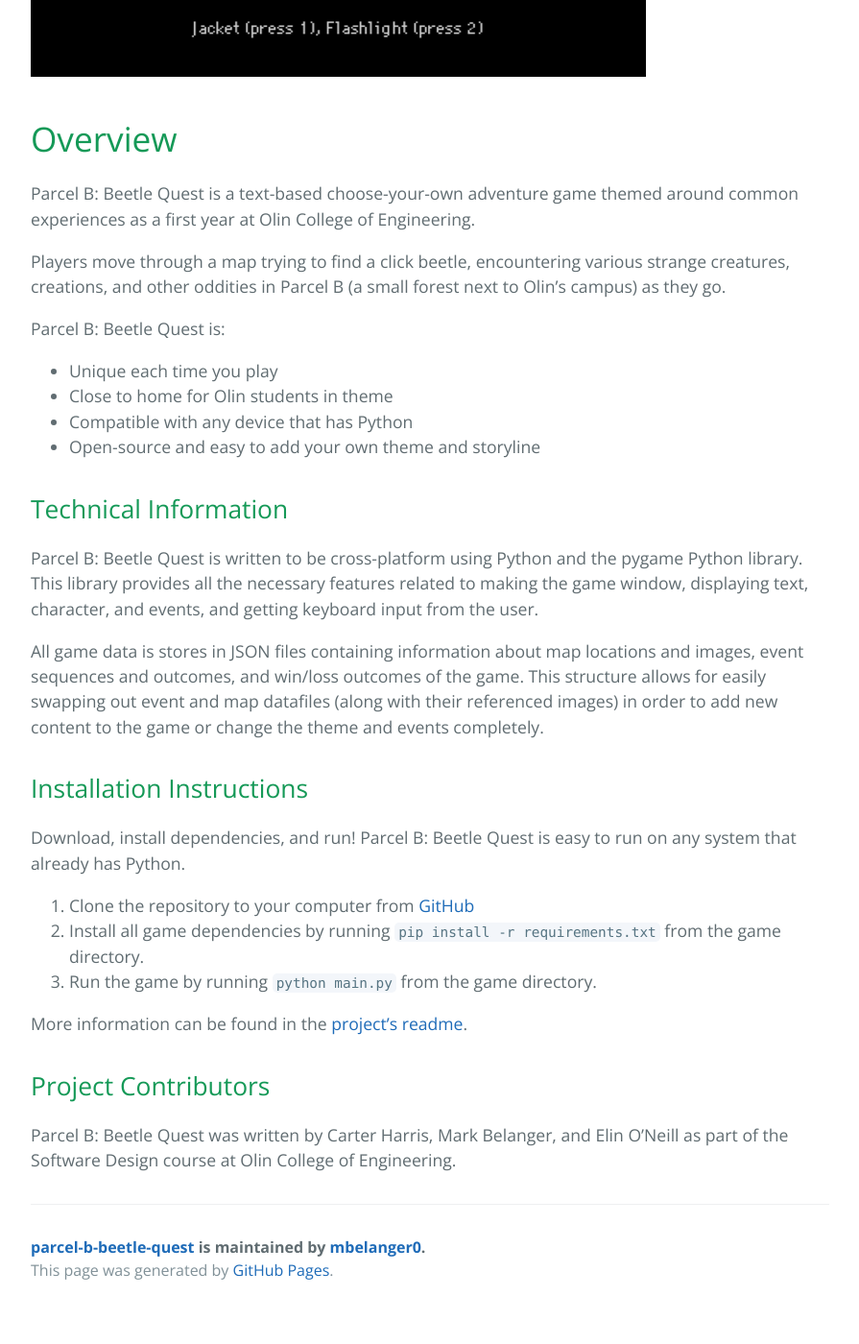
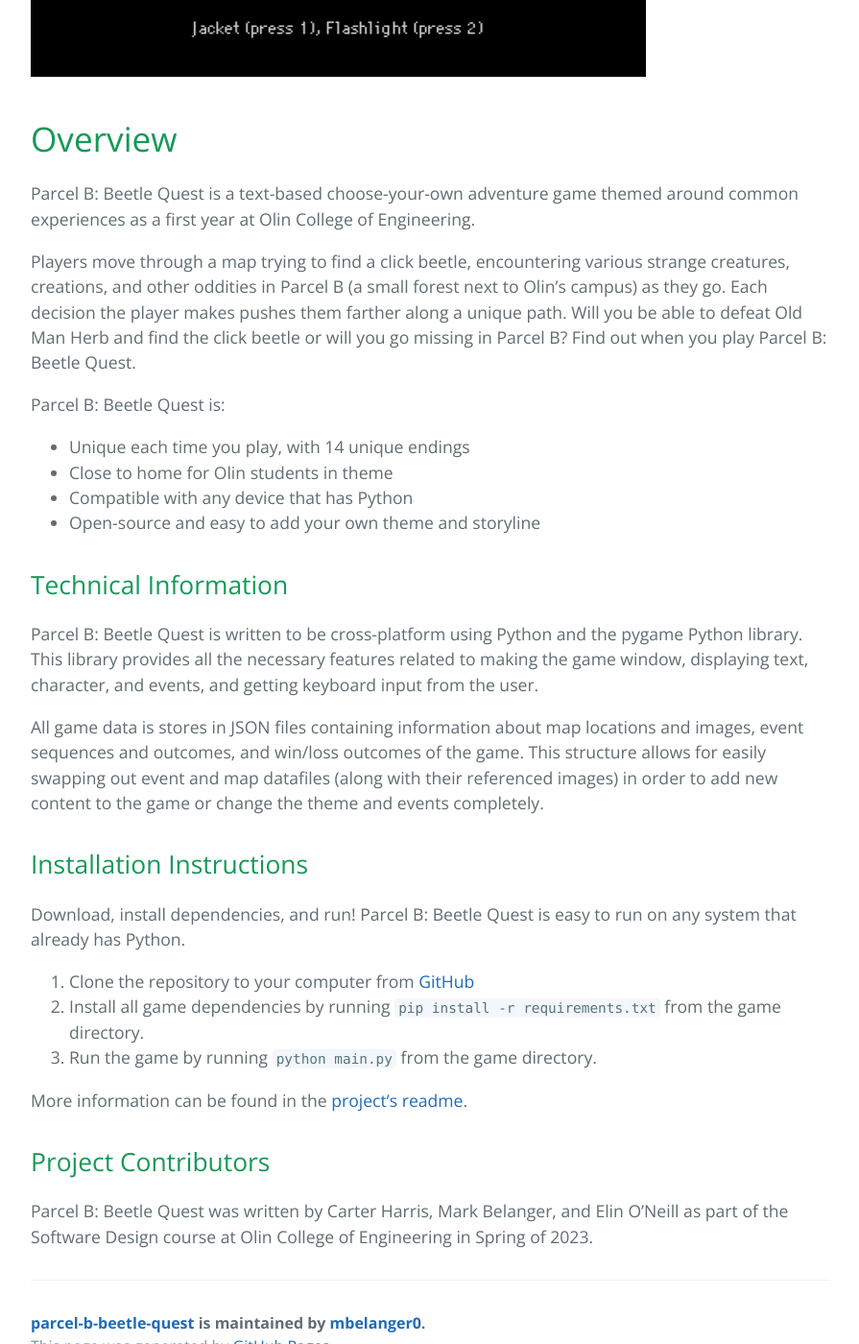
Before and after one commit to mbelanger0/parcel-b-beetle-quest, a Jekyll site: the page built from docs/index.md, in a window 1280 px wide and 1400 px high, scrolled down 781 px. Shown: the whole window at 96% size, without its empty margins (192-1087 px from the left). Built offline with Jekyll 4.4.1, drawn with Linux system fonts in a browser that asks for light colours; before the commit the page ends 2148 px from its top, so only the background shows below that.

Commit message:
Updated the website with more information.

```diff
--- a/docs/index.md
+++ b/docs/index.md
@@ -13,10 +13,13 @@
 
 Players move through a map trying to find a click beetle, encountering various
 strange creatures, creations, and other oddities in Parcel B (a small forest
-next to Olin's campus) as they go.
+next to Olin's campus) as they go. Each decision the player makes pushes them
+farther along a unique path. Will you be able to defeat Old Man Herb and find
+the click beetle or will you go missing in Parcel B? Find out when you play
+Parcel B: Beetle Quest.
 
 Parcel B: Beetle Quest is:
-* Unique each time you play
+* Unique each time you play, with 14 unique endings
 * Close to home for Olin students in theme
 * Compatible with any device that has Python
 * Open-source and easy to add your own theme and storyline
@@ -38,13 +41,16 @@
 
 Download, install dependencies, and run! Parcel B: Beetle Quest is easy to run
 on any system that already has Python.
-1. Clone the repository to your computer from [GitHub](https://github.com/olincollege/parcel-b-beetle-quest)
+1. Clone the repository to your computer from
+[GitHub](https://github.com/olincollege/parcel-b-beetle-quest)
 2. Install all game  dependencies by running `pip install -r requirements.txt`
 from the game directory.
 3. Run the game by running `python main.py` from the game directory.
 
-More information can be found in the [project's readme](https://github.com/olincollege/parcel-b-beetle-quest).
+More information can be found in the
+[project's readme](https://github.com/olincollege/parcel-b-beetle-quest).
 
 ## Project Contributors
 Parcel B: Beetle Quest was written by Carter Harris, Mark Belanger, and Elin
-O'Neill as part of the Software Design course at Olin College of Engineering.
+O'Neill as part of the Software Design course at Olin College of Engineering in
+Spring of 2023.
```
